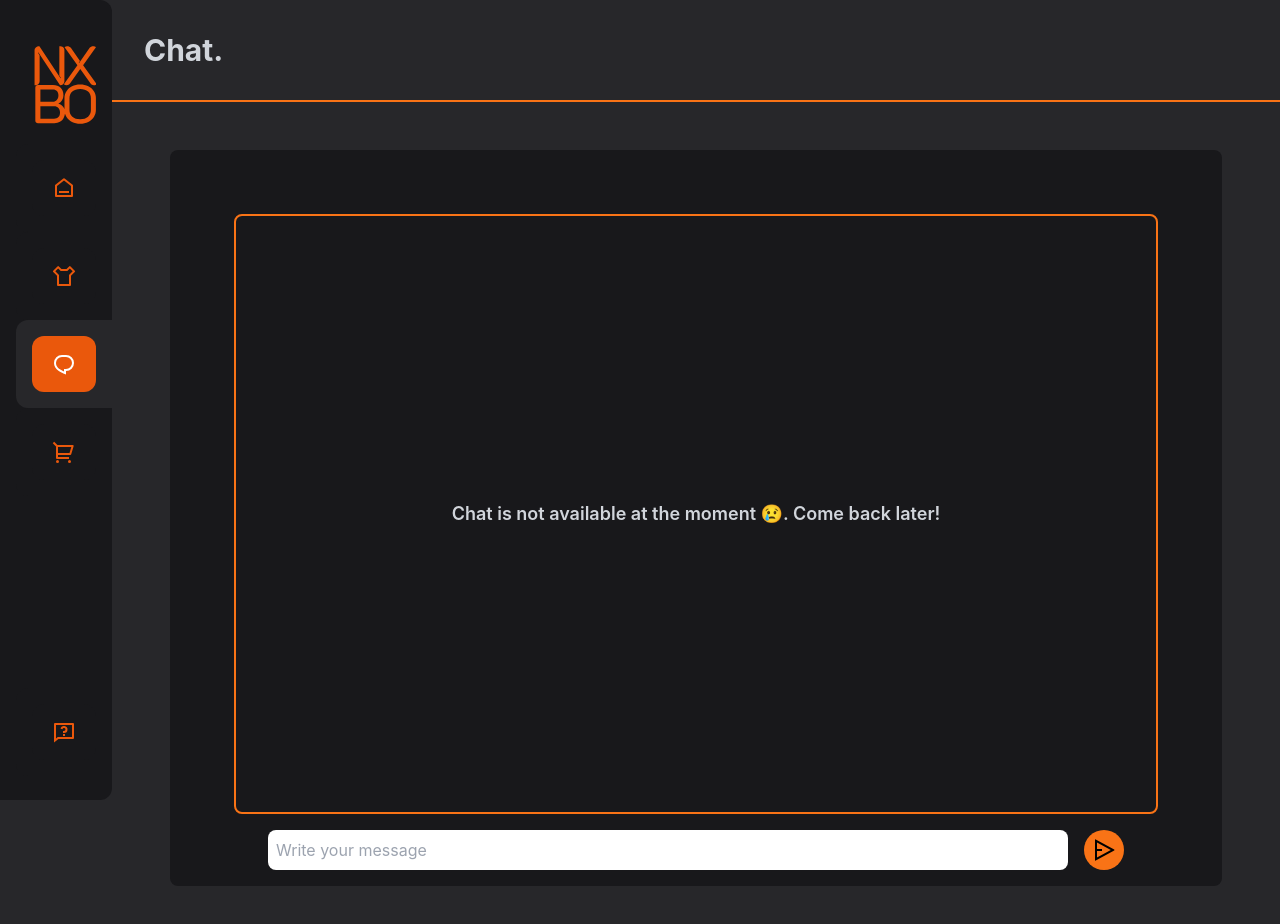
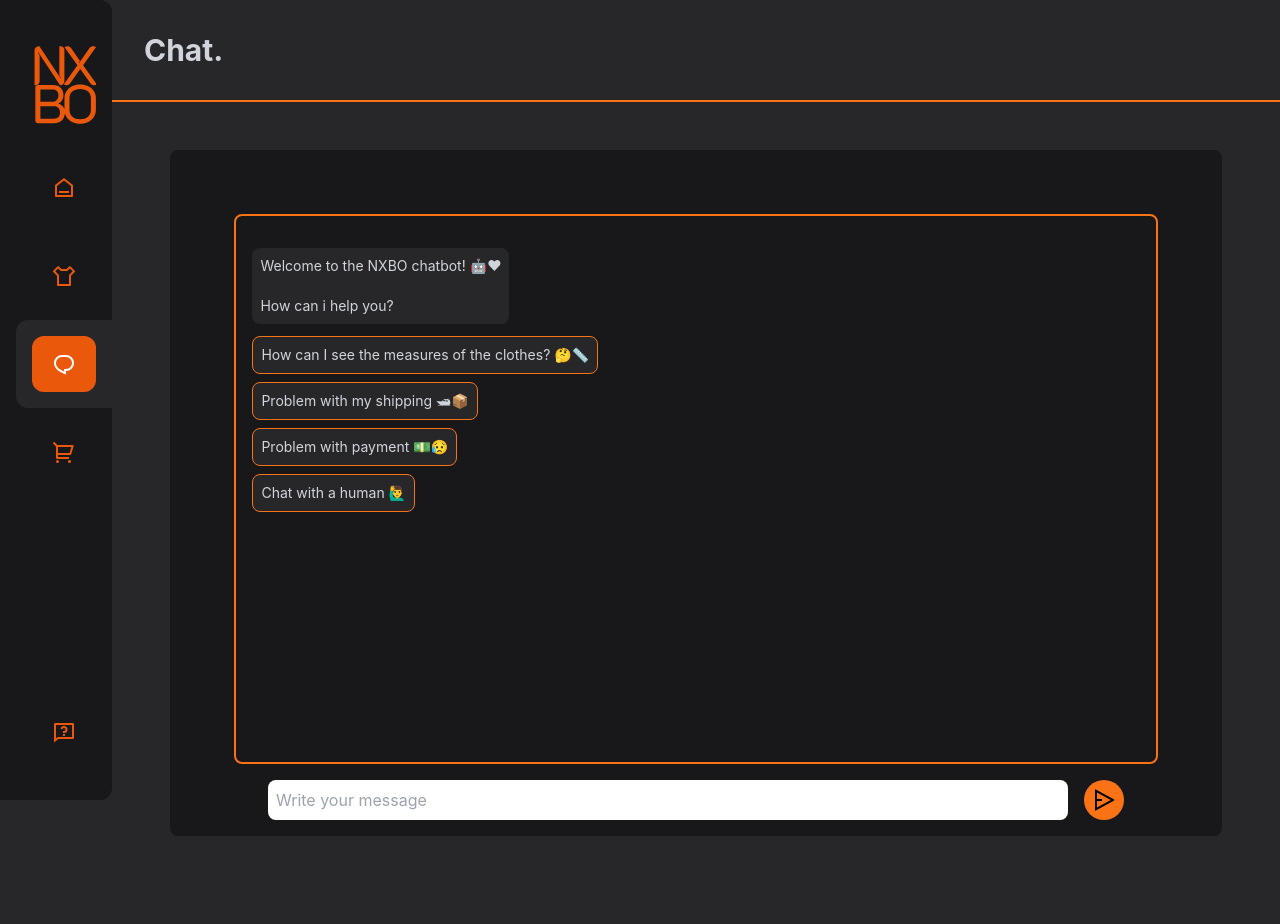
Before and after one commit to MustaCH/NXBOStore, a React (Create React App) app: page /chat in a window 1280 px wide. After the commit the page ends 876 px from the top, so only its background shows below. Built offline with nearby package versions, Linux system fonts and the light colour scheme.

Commit message:
[feature] - added chatbot logic

```diff
--- a/src/screens/chat/index.jsx
+++ b/src/screens/chat/index.jsx
@@ -1,39 +1,152 @@
-import React from "react";
+import React, { useEffect, useRef, useState } from "react";
 import { Input } from "../../components/shared";
 import { RiSendPlane2Line } from "react-icons/ri";
 
 function Chat() {
+  const [messages, setMessages] = useState([]);
+  const [newMessage, setNewMessage] = useState("");
+  const messagesRef = useRef(null);
+
+  useEffect(() => {
+    const messagesContainer = messagesRef.current;
+
+    if (messagesContainer) {
+      messagesContainer.scrollTop = messagesContainer.scrollHeight;
+    }
+  }, [messages]);
+
+  const sendMessage = (userMessage) => {
+    if (userMessage.trim() !== "") {
+      const userMessageObj = { text: userMessage, user: "You" };
+      setMessages((prevMessages) => [...prevMessages, userMessageObj]);
+
+      switch (userMessage) {
+        case "How can I see the measures of the clothes? 🤔📏":
+          setTimeout(() => {
+            const botMessageObj = {
+              text: "To see the measures of the clothes, go to the desired product page and click on the ''See size chart'' button.",
+              user: "Bot",
+            };
+            setMessages((prevMessages) => [...prevMessages, botMessageObj]);
+          }, 1000);
+          break;
+        case "Problem with my shipping 🛥📦":
+          setTimeout(() => {
+            const botMessageObj = {
+              text: "I'm sorry to hear that you're having shipping issues. Please contact our support team at support@nxbo.com for assistance.",
+              user: "Bot",
+            };
+            setMessages((prevMessages) => [...prevMessages, botMessageObj]);
+          }, 1000);
+          break;
+        case "Problem with payment 💵😥":
+          setTimeout(() => {
+            const botMessageObj = {
+              text: "If you're experiencing payment issues, please check your payment method and try again. If the problem persists, contact our support team at support@nxbo.com.",
+              user: "Bot",
+            };
+            setMessages((prevMessages) => [...prevMessages, botMessageObj]);
+          }, 1000);
+          break;
+        case "Chat with a human 🙋‍♂️":
+          setTimeout(() => {
+            const botMessageObj = {
+              text: "Sure! Connecting you to a human agent. Please wait a moment.",
+              user: "Bot",
+            };
+            setMessages((prevMessages) => [...prevMessages, botMessageObj]);
+          }, 1000);
+
+          break;
+        default:
+          setTimeout(() => {
+            const botMessageObj = {
+              text: "I'm just a chatbot. I don't have answers.",
+              user: "Bot",
+            };
+            setMessages((prevMessages) => [...prevMessages, botMessageObj]);
+          }, 1000);
+      }
+      setNewMessage("");
+    }
+  };
+
+  const handleOptionClick = (option) => {
+    setNewMessage(option);
+    sendMessage(option); // Envía el mensaje automáticamente
+  };
+
   return (
-    <div className="lg:ps-28 mb-24 lg:mb-10">
+    <div className="lg:ps-28 mb-20 lg:mb-10">
       <h1 className="text-3xl text-gray-300 font-bold border-b-2 border-orange-500 p-8">
         Chat.
       </h1>
       <div className="flex justify-center mt-4 lg:mt-12">
         <div className="w-[90%]  bg-zinc-900 p-4 rounded-lg">
-          <div className="flex justify-center items-center h-[550px] lg:h-[600px] m-0 lg:m-12 lg:mb-4 p-4 border-2 border-orange-500 rounded-lg">
-            <h2 className="text-gray-300 text-lg font-semibold">
-              Chat is not available at the moment 😢. Come back later!
-            </h2>
-            {/*<p className="text-gray-300 text-sm bg-zinc-800 p-2 rounded-lg w-fit mb-4">
+          <div
+            className="items-center max-h-[550px] lg:h-[600px] m-0 lg:m-12 lg:mb-4 p-4 border-2 border-orange-500 rounded-lg overflow-y-auto overflow-hidden"
+            ref={messagesRef}
+          >
+            <div className="flex flex-col gap-2 w-full ">
+              <div className="flex flex-col gap-2 mt-4">
+                <p className="text-gray-300 text-sm bg-zinc-800 p-2 rounded-lg w-fit mb-1">
                   Welcome to the NXBO chatbot! 🤖❤
                   <br />
                   <br />
                   How can i help you?
                 </p>
-            <div className="flex flex-col gap-2">
-              <button className="text-start w-fit text-sm bg-zinc-800 border border-orange-500 rounded-lg p-2 text-gray-300">
-                How can i see the measures of the clothes? 🤔📏
+                <button
+                  className="text-start w-fit text-sm bg-zinc-800 border border-orange-500 rounded-lg p-2 text-gray-300"
+                  onClick={() =>
+                    handleOptionClick(
+                      "How can I see the measures of the clothes? 🤔📏"
+                    )
+                  }
+                >
+                  How can I see the measures of the clothes? 🤔📏
                 </button>
-              <button className="text-start w-fit text-sm bg-zinc-800 border border-orange-500 rounded-lg p-2 text-gray-300">
+                <button
+                  className="text-start w-fit text-sm bg-zinc-800 border border-orange-500 rounded-lg p-2 text-gray-300"
+                  onClick={() =>
+                    handleOptionClick("Problem with my shipping 🛥📦")
+                  }
+                >
                   Problem with my shipping 🛥📦
                 </button>
-              <button className="text-start w-fit text-sm bg-zinc-800 border border-orange-500 rounded-lg p-2 text-gray-300">
+                <button
+                  className="text-start w-fit text-sm bg-zinc-800 border border-orange-500 rounded-lg p-2 text-gray-300"
+                  onClick={() => handleOptionClick("Problem with payment 💵😥")}
+                >
                   Problem with payment 💵😥
                 </button>
-              <button className="text-start w-fit text-sm bg-zinc-800 border border-orange-500 rounded-lg p-2 text-gray-300">
+                <button
+                  className="text-start w-fit text-sm bg-zinc-800 border border-orange-500 rounded-lg p-2 text-gray-300"
+                  onClick={() => handleOptionClick("Chat with a human 🙋‍♂️")}
+                >
                   Chat with a human 🙋‍♂️
                 </button>
-  </div>*/}
+              </div>
+              {messages.map((message, index) => (
+                <div
+                  key={index}
+                  className={`${
+                    message.user === "You"
+                      ? "flex justify-end text-right"
+                      : "flex justify-start text-left"
+                  }`}
+                >
+                  <p
+                    className={`${
+                      message.user === "You"
+                        ? "text-black text-sm w-64 p-2 bg-orange-500 rounded-lg"
+                        : "text-gray-300 text-sm w-64 p-2 bg-zinc-800 rounded-lg"
+                    }`}
+                  >
+                    {message.text}
+                  </p>
+                </div>
+              ))}
+            </div>
           </div>
           <div>
             <div className="flex gap-4 justify-center items-center mt-4 lg:mt-0">
@@ -41,8 +154,13 @@ function Chat() {
                 type={"text"}
                 placeholder={"Write your message"}
                 customStyle={"w-[250px] lg:w-[800px]"}
+                value={newMessage}
+                onChange={(e) => setNewMessage(e.target.value)}
               />
-              <button className="bg-orange-500 rounded-full p-2">
+              <button
+                className="bg-orange-500 rounded-full p-2"
+                onClick={() => sendMessage(newMessage)}
+              >
                 <RiSendPlane2Line className=" text-2xl" />
               </button>
             </div>
```
Lines whose indentation alone changed are shown as unchanged.
